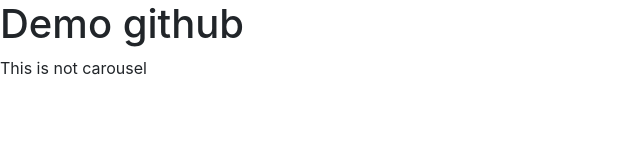
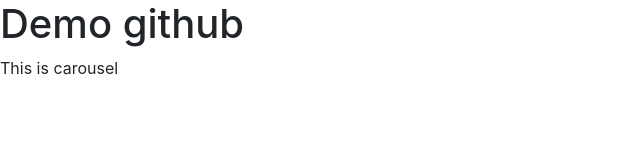
Before and after one commit to nguyenanhtu07081998/fe53e, a plain HTML site: page index.html in a window 1280 px wide. Shown: the full height of the page, 0-640 px from the left. Drawn offline with nearby package versions, Linux system fonts and the light colour scheme.

Commit message:
carousel

```diff
--- a/index.html
+++ b/index.html
@@ -11,7 +11,7 @@
   </head>
   <body>
     <h1>Demo github</h1>
-    <section>This is not carousel</section>
+    <section>This is carousel</section>
 
 
     <!-- Optional JavaScript -->
```
